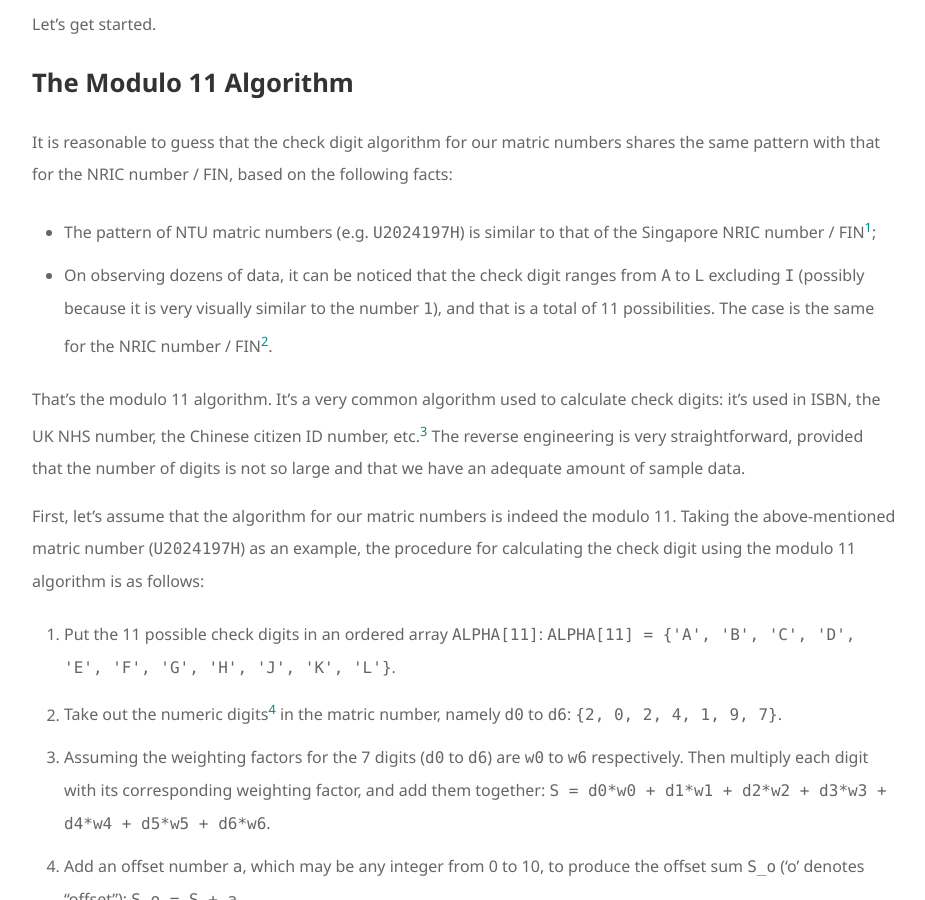
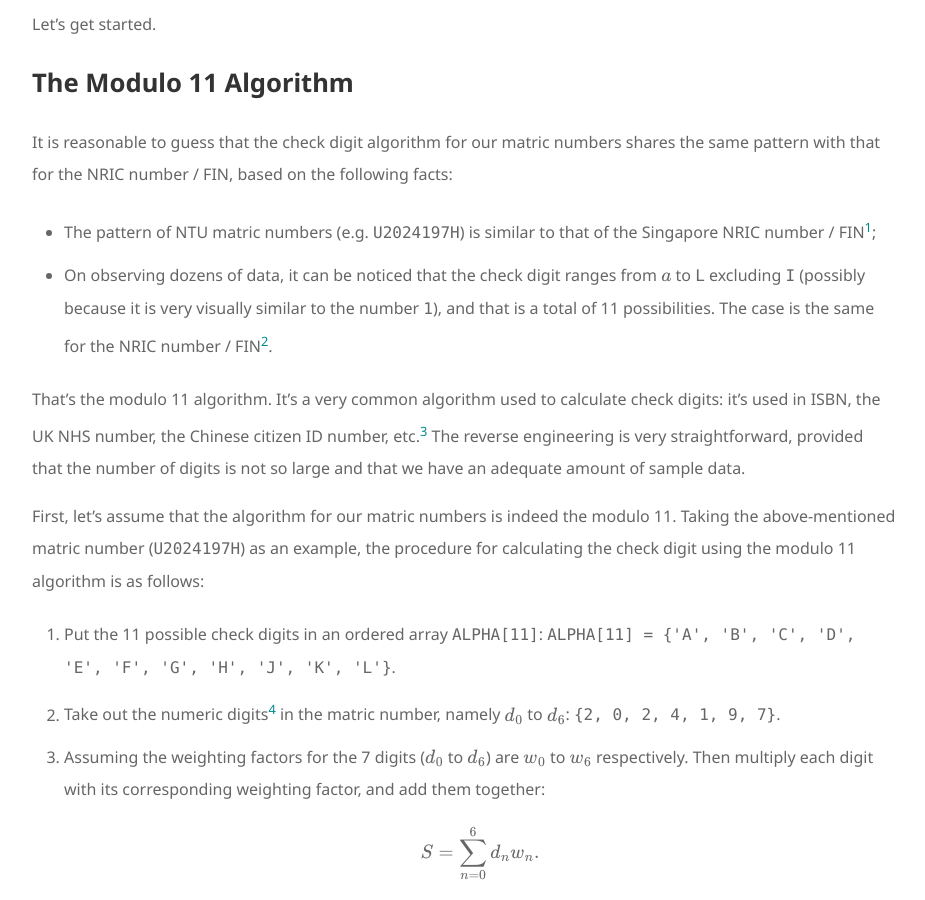
Before and after one commit to ZhongRuoyu/ruoyu.xyz, a Jekyll site: the page built from _posts/2020-07-15-ntu-matric-number.md, in a window 1280 px wide and 900 px high, scrolled down 518 px. Shown: the whole window, without its empty margins (176-1101 px from the left). Built offline with Jekyll 4.4.1, drawn with Linux system fonts in a browser that asks for light colours; some of the changed text lies outside the part shown.

Commit message:
LaTeX enabled

```diff
--- a/_posts/2020-07-15-ntu-matric-number.md
+++ b/_posts/2020-07-15-ntu-matric-number.md
@@ -20,17 +21,17 @@ Let's get started.
 It is reasonable to guess that the check digit algorithm for our matric numbers shares the same pattern with that for the NRIC number / FIN, based on the following facts:
 
 * The pattern of NTU matric numbers (e.g. `U2024197H`) is similar to that of the Singapore NRIC number / FIN[^1];
-* On observing dozens of data, it can be noticed that the check digit ranges from `A` to `L` excluding `I` (possibly because it is very visually similar to the number `1`), and that is a total of 11 possibilities. The case is the same for the NRIC number / FIN[^2].
+* On observing dozens of data, it can be noticed that the check digit ranges from \\(a\\) to `L` excluding `I` (possibly because it is very visually similar to the number `1`), and that is a total of 11 possibilities. The case is the same for the NRIC number / FIN[^2].
 
 That's the modulo 11 algorithm. It's a very common algorithm used to calculate check digits: it's used in ISBN, the UK NHS number, the Chinese citizen ID number, etc.[^3] The reverse engineering is very straightforward, provided that the number of digits is not so large and that we have an adequate amount of sample data.
 
 First, let's assume that the algorithm for our matric numbers is indeed the modulo 11. Taking the above-mentioned matric number (`U2024197H`) as an example, the procedure for calculating the check digit using the modulo 11 algorithm is as follows:
 
 1. Put the 11 possible check digits in an ordered array `ALPHA[11]`: `ALPHA[11] = {'A', 'B', 'C', 'D', 'E', 'F', 'G', 'H', 'J', 'K', 'L'}`.
-2. Take out the numeric digits[^4] in the matric number, namely `d0` to `d6`: `{2, 0, 2, 4, 1, 9, 7}`.
-3. Assuming the weighting factors for the 7 digits (`d0` to `d6`) are `w0` to `w6` respectively. Then multiply each digit with its corresponding weighting factor, and add them together: `S = d0*w0 + d1*w1 + d2*w2 + d3*w3 + d4*w4 + d5*w5 + d6*w6`.
-4. Add an offset number `a`, which may be any integer from 0 to 10, to produce the offset sum `S_o` ('o' denotes "offset"): `S_o = S + a`.
-5. Divide the offset sum `S_o` by 11, and get the remainder `R`: `R = S_o % 11`.
+2. Take out the numeric digits[^4] in the matric number, namely \\(d_0\\) to \\(d_6\\): `{2, 0, 2, 4, 1, 9, 7}`.
+3. Assuming the weighting factors for the 7 digits (\\(d_0\\) to \\(d_6\\)) are \\(w_0\\) to \\(w_6\\) respectively. Then multiply each digit with its corresponding weighting factor, and add them together: \\[S = \sum_{n = 0}^{6} d_n w_n .\\]
+4. Add an offset number \\(a\\), which may be any integer from 0 to 10, to produce the offset sum \\(S_o\\) ('o' denotes "offset"): \\[S_o = S + a.\\]
+5. Divide the offset sum \\(S_o\\) by 11, and get the remainder \\(R\\): \\[R = S_o \bmod 11.\\]
 6. The check digit is just `ALPHA[R]`.
 
 ## Attempting to Find the Weighting Coefficients and the Offset Number
@@ -54,21 +55,21 @@ The three sets of weighting coefficients and the offset number are as follow:
 
 For matric numbers starting with '`U`', obtained before (and including) 2016 ("the former set", calculated by Senpai Zhang):
 
-|`w0`|`w1`|`w2`|`w3`|`w4`|`w5`|`w6`|`a`|
-|----|----|----|----|----|----|----|---|
-|10  |7   |4   |3   |2   |9   |8   |0  |
+|\\(w_0\\)|\\(w_1\\)|\\(w_2\\)|\\(w_3\\)|\\(w_4\\)|\\(w_5\\)|\\(w_6\\)|\\(a\\)|
+|---------|---------|---------|---------|---------|---------|---------|-------|
+|   10    |    7    |    4    |    3    |    2    |    9    |    8    |   0   |
 
 For matric numbers starting with '`U`', obtained after (and including) 2018:
 
-|`w0`|`w1`|`w2`|`w3`|`w4`|`w5`|`w6`|`a`|
-|----|----|----|----|----|----|----|---|
-|6   |7   |4   |3   |8   |9   |2   |4  |
+|\\(w_0\\)|\\(w_1\\)|\\(w_2\\)|\\(w_3\\)|\\(w_4\\)|\\(w_5\\)|\\(w_6\\)|\\(a\\)|
+|---------|---------|---------|---------|---------|---------|---------|-------|
+|    6    |    7    |    4    |    3    |    8    |    9    |    2    |   4   |
 
 For bridging numbers (matric numbers starting with '`B`'):
 
-|`w0`|`w1`|`w2`|`w3`|`w4`|`w5`|`w6`|`a`|
-|----|----|----|----|----|----|----|---|
-|10  |7   |4   |3   |2   |9   |8   |9  |
+|\\(w_0\\)|\\(w_1\\)|\\(w_2\\)|\\(w_3\\)|\\(w_4\\)|\\(w_5\\)|\\(w_6\\)|\\(a\\)|
+|---------|---------|---------|---------|---------|---------|---------|-------|
+|   10    |    7    |    4    |    3    |    2    |    9    |    8    |   9   |
 
 Due to the limitations of the sample data, matric numbers starting with '`U`' and obtained in 2017 have not been studied. The data set should be the same as that in either 2016 or 2018.
 
```
Also changed, not shown: other parts of _posts/2020-07-15-ntu-matric-number.md (+2 -1 lines).
